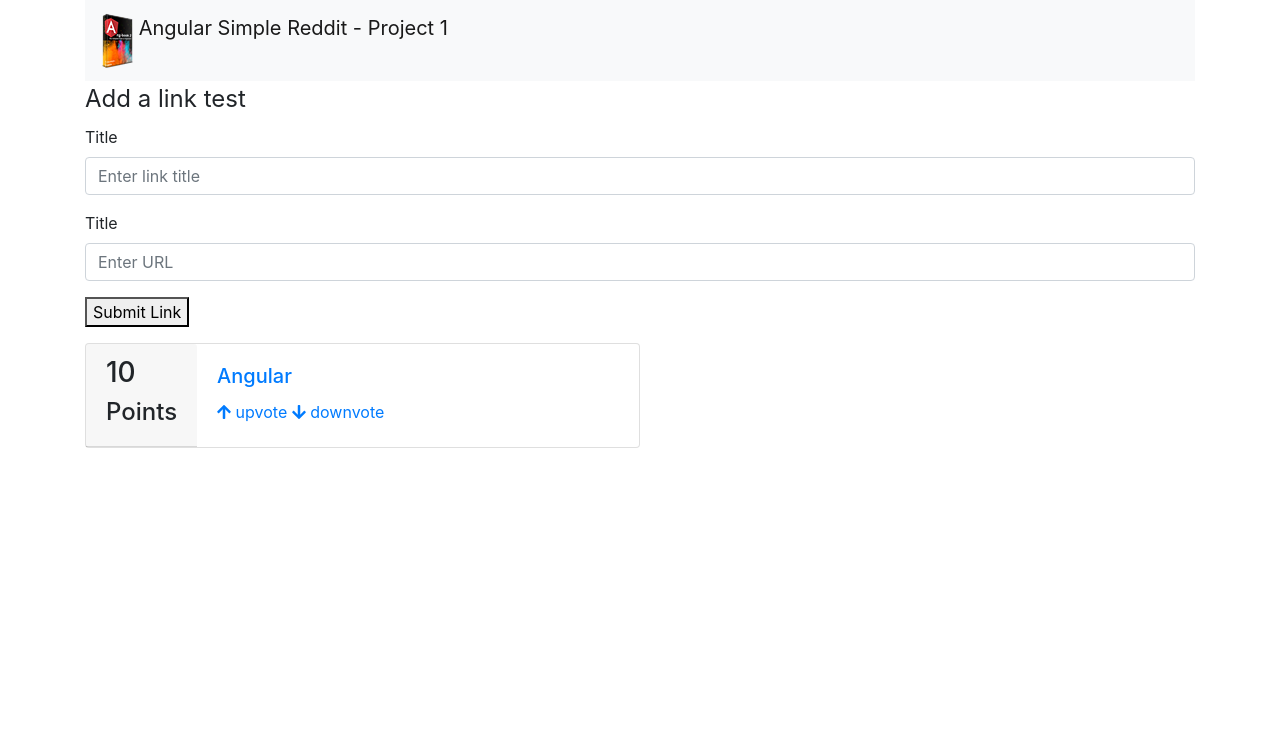
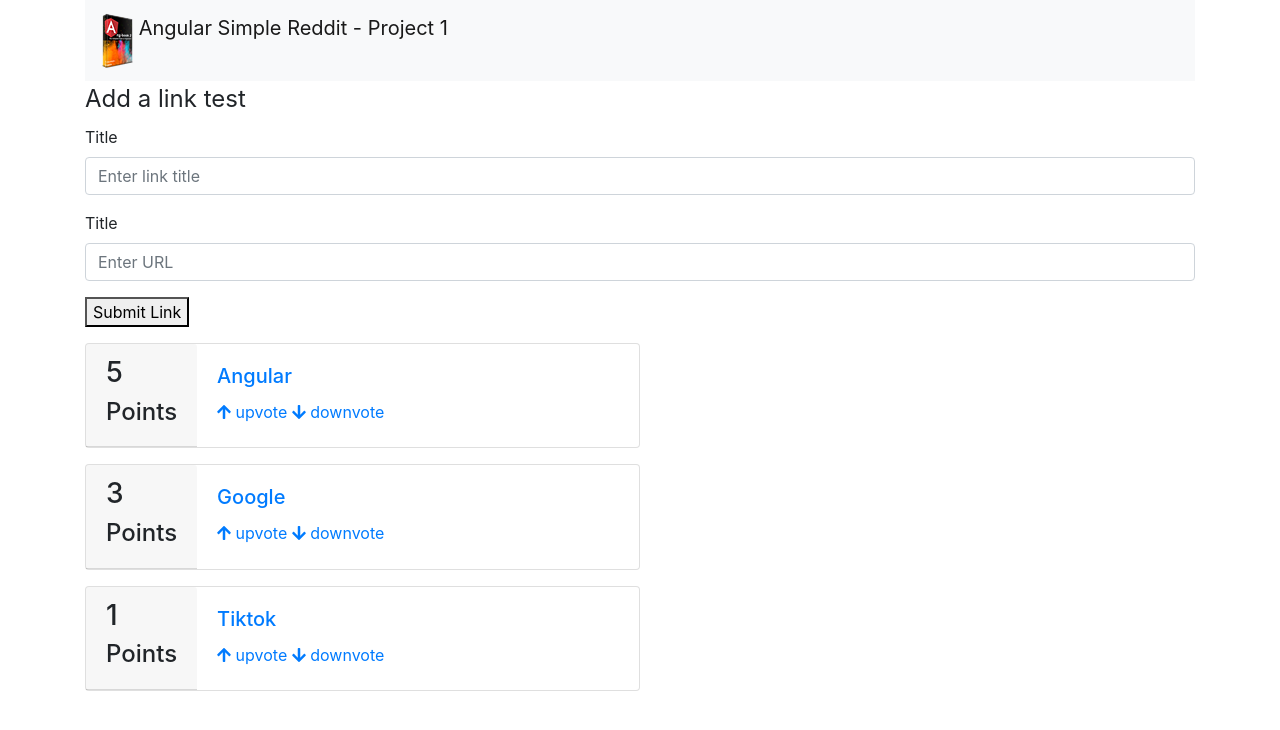
Before and after one commit to Bartek2502/reddit-project, an Angular app: page / in a window 1280 px wide. Shown: the top 730 px of the page. Built offline with nearby package versions, Linux system fonts and the light colour scheme.

Commit message:
finished video 5

```diff
--- a/src/app/app.component.html
+++ b/src/app/app.component.html
@@ -12,4 +12,4 @@
 <button (click)="addArticle(newtitle, newlink)">Submit Link</button>
 </fieldset>
   </form>
-<app-article></app-article>
+<app-article *ngFor="let article of articles" [article]='article'></app-article>
--- a/src/app/app.component.ts
+++ b/src/app/app.component.ts
@@ -1,4 +1,5 @@
 import { Component } from '@angular/core';
+import {Article} from "./article/article.model";
 
 @Component({
   selector: 'app-root',
@@ -6,7 +7,21 @@
   styleUrls: ['./app.component.css']
 })
 export class AppComponent {
+
+  articles:Article[];
+
+  constructor(){
+    this.articles=[
+      new Article('Angular', 'http://angular.io', 5),
+      new Article('Google', 'http://google.ie', 3),
+      new Article('Tiktok', 'http://tiktok.io', 1)
+    ]
+  }
   addArticle(title:HTMLInputElement, link:HTMLInputElement):Boolean{
+    this.articles.push(new Article(title.value, link.value, 0));
+    title.value = '';
+    link.value = '';
+
     console.log(`Adding Article Title ${title.value}: and adding Article Link ${link.value}`);
     return false;
   }
--- a/src/app/article/article.component.ts
+++ b/src/app/article/article.component.ts
@@ -1,4 +1,4 @@
-import { Component, OnInit } from '@angular/core';
+import { Component, OnInit, Input } from '@angular/core';
 import { Article } from './article.model';
 
 @Component({
@@ -7,11 +7,10 @@
   styleUrls: ['./article.component.css']
 })
 export class ArticleComponent implements OnInit {
-
-article:Article;
+  @Input() article:Article;
 
   constructor() {
-    this.article=new Article("Angular", "http://angular.io",  10);
+    //this.article=new Article("Angular", "http://angular.io",  10);
   }
 
   ngOnInit(): void {
@@ -22,7 +21,7 @@
     return false;
 
   }
-  votedown(){
+  votedown():boolean{
     this.article.votedown();
     return false;
 
--- a/src/app/article/article.model.ts
+++ b/src/app/article/article.model.ts
@@ -5,8 +5,8 @@
     link:string;
 
   constructor(title:string, link:string, votes?:number) {
-    this.title="Angular";
-    this.link="http//angular.io";
+    this.title=title;
+    this.link=link;
     this.votes=votes || 10;
   }
 
```
